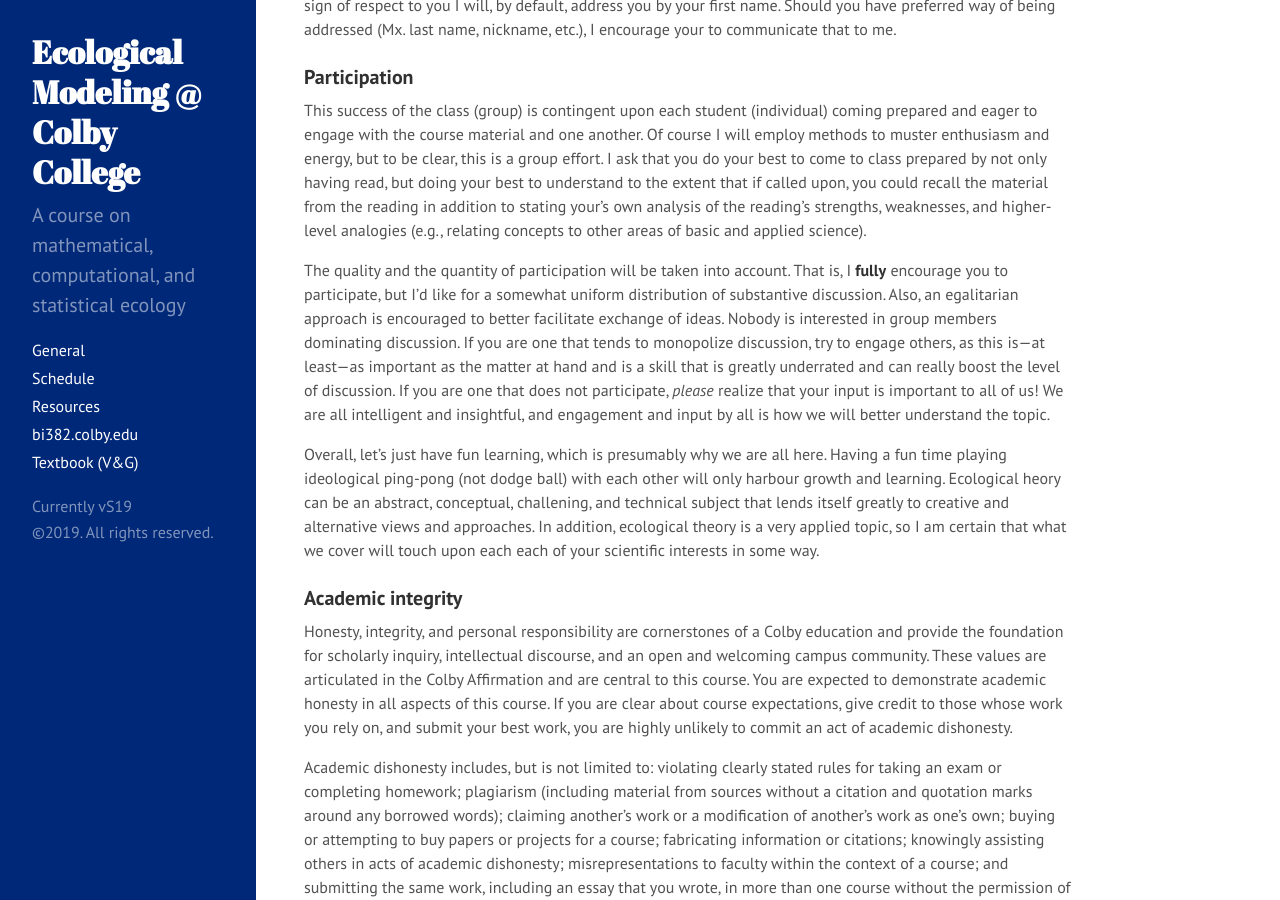
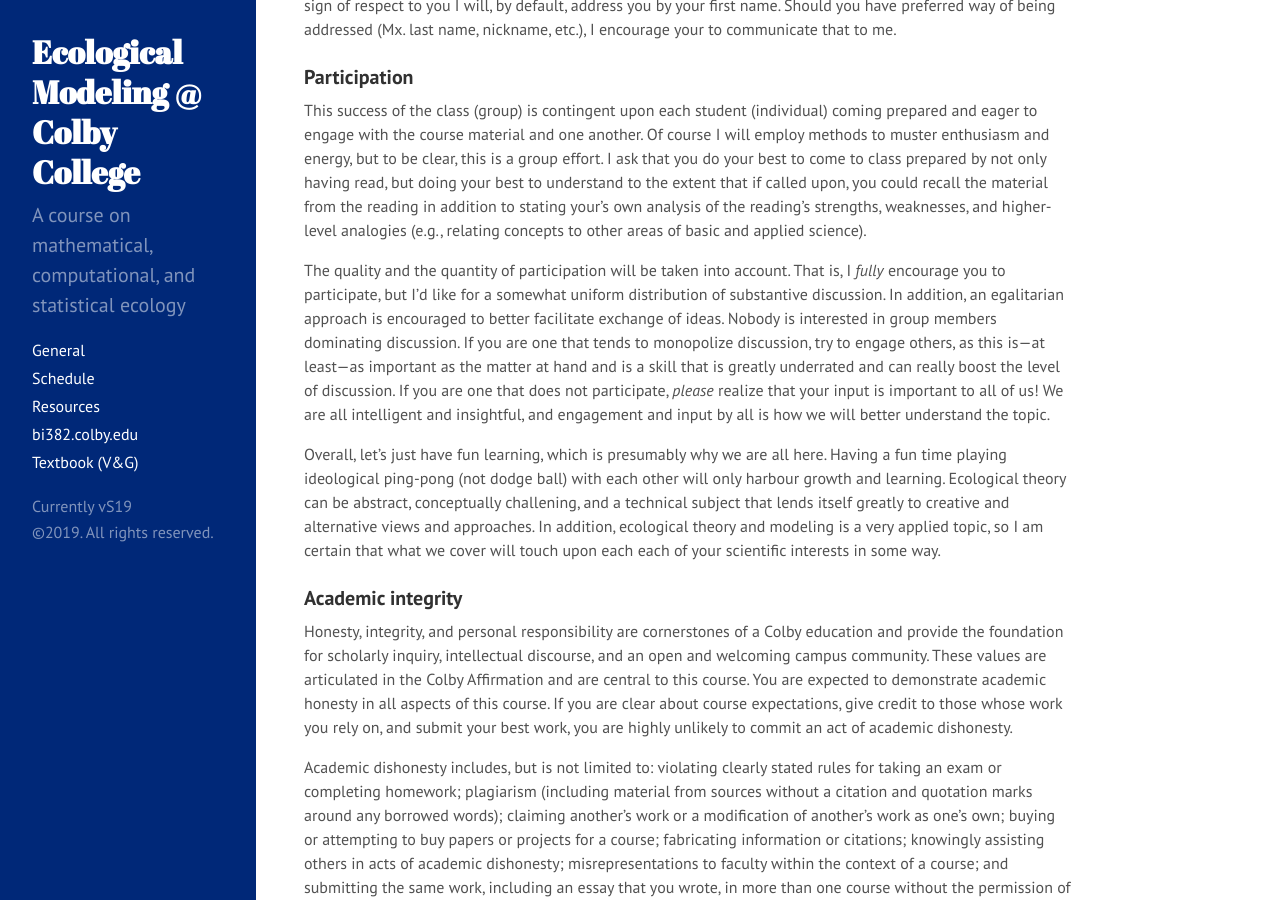
Before and after one commit to davan690/ColbyEcology.github.io, a Jekyll site: the page built from index.md, in a window 1280 px wide and 900 px high, scrolled down 1713 px. Built offline with Jekyll 4.4.1, drawn with Linux system fonts in a browser that asks for light colours.

```diff
--- a/index.md
+++ b/index.md
@@ -57,15 +57,14 @@ Students are often curious about how to address their professors. I am comfortab
 ### Participation
 This success of the class (group) is contingent upon each student (individual) coming prepared and eager to engage with the course material and one another. Of course I will employ methods to muster enthusiasm and energy, but to be clear, this is a group effort. I ask that you do your best to come to class prepared by not only having read, but doing your best to understand to the extent that if called upon, you could recall the material from the reading in addition to stating your’s own analysis of the reading's strengths, weaknesses, and higher-level analogies (e.g., relating concepts to other areas of basic and applied science).
 
-The quality and the quantity of participation will be taken into account. That is, I **fully**
-encourage you to participate, but I'd like for a somewhat uniform distribution of substantive discussion. Also, an egalitarian approach is encouraged to better facilitate exchange of ideas. Nobody is interested in group members dominating discussion. If you are one that tends to
-monopolize discussion, try to engage others, as this is—at least—as important as the
+The quality and the quantity of participation will be taken into account. That is, I *fully*
+encourage you to participate, but I'd like for a somewhat uniform distribution of substantive discussion. In addition, an egalitarian approach is encouraged to better facilitate exchange of ideas. Nobody is interested in group members dominating discussion. If you are one that tends to monopolize discussion, try to engage others, as this is—at least—as important as the
 matter at hand and is a skill that is greatly underrated and can really boost the level of
 discussion. If you are one that does not participate, *please* realize that your input is
 important to all of us! We are all intelligent and insightful, and engagement and input by
 all is how we will better understand the topic.
 
-Overall, let’s just have fun learning, which is presumably why we are all here. Having a fun time playing ideological ping-pong (not dodge ball) with each other will only harbour growth and learning. Ecological heory can be an abstract, conceptual, challening, and technical subject that lends itself greatly to creative and alternative views and approaches. In addition, ecological theory is a very applied topic, so I am certain that what we cover will touch upon each each of your scientific interests in some way.
+Overall, let’s just have fun learning, which is presumably why we are all here. Having a fun time playing ideological ping-pong (not dodge ball) with each other will only harbour growth and learning. Ecological theory can be abstract, conceptually challening, and a technical subject that lends itself greatly to creative and alternative views and approaches. In addition, ecological theory and modeling is a very applied topic, so I am certain that what we cover will touch upon each each of your scientific interests in some way.
 
 ### Academic integrity
 
```
Also changed, not shown: Resources.md (+1 -1 lines).
